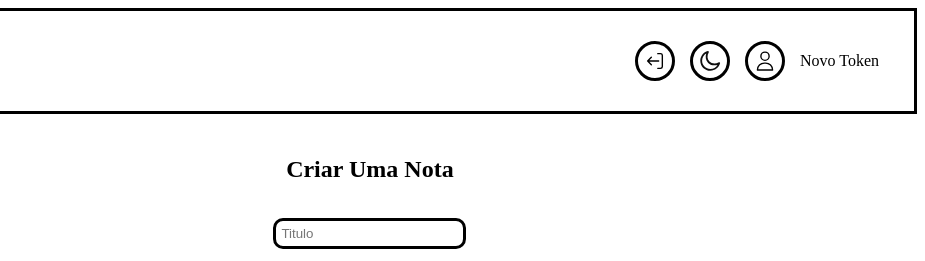
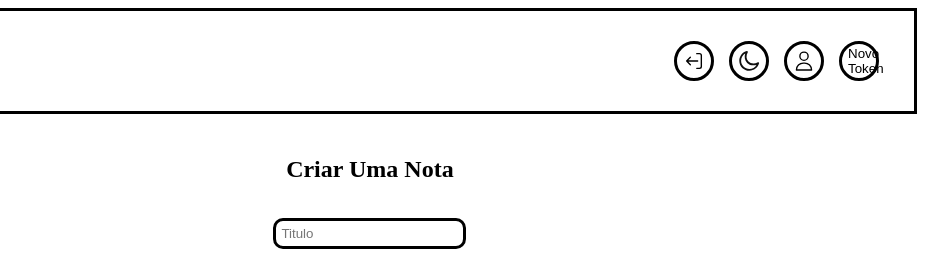
Before and after one commit to FelpsDev12/FelpsDev12.github.io, a website: page main.html in a window 1280 px wide. Shown: the top 261 px of the page, 355-1280 px from the left. Drawn offline with Linux system fonts and the light colour scheme; no server answers; sample sign-in values are in the browser's storage.

Commit message:
Update main.html

```diff
--- a/main.html
+++ b/main.html
@@ -47,7 +47,7 @@
 </g>
 </svg>
            </button>
-           <a id="newToken" onclick="gerarNovoToken()">Novo Token</a>
+           <button id="newToken" onclick="gerarNovoToken()">Novo Token</button>
 
            <div id="userData">
            </div>
```
